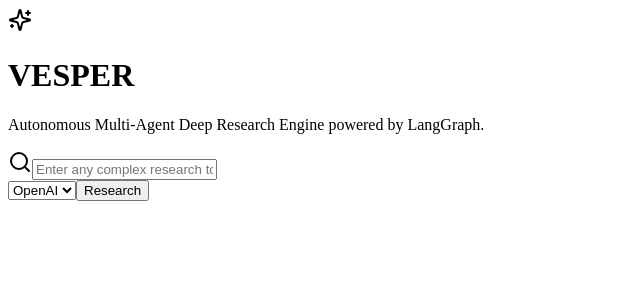
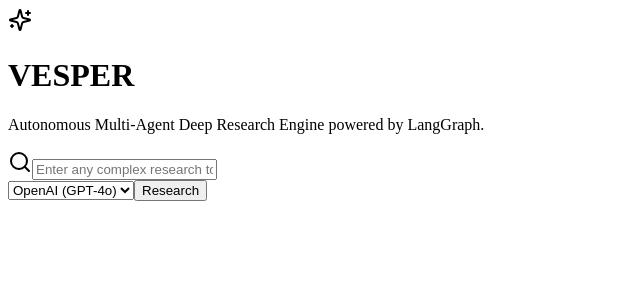
Before and after one commit to Prakhar00001/Vesper, a React app in the folder frontend/: page / in a window 1280 px wide. Shown: the top 300 px of the page, without its empty margins (0-640 px from the left). Built offline with nearby package versions, Linux system fonts and the light colour scheme; the HTML template or start-up script is replaced by a standard one.

Commit message:
fix(frontend): add explicit TypeScript event typing to App.tsx and provider switcher logic

```diff
--- a/frontend/src/App.tsx
+++ b/frontend/src/App.tsx
@@ -5,16 +5,28 @@
 import { ReportViewer } from './components/ReportViewer';
 import { Sparkles, Search } from 'lucide-react';
 
-export function App() {
-  const [topic, setTopic] = useState('');
-  const [provider, setProvider] = useState('openai');
-  const [model, setModel] = useState('gpt-4o');
+export function App(): React.JSX.Element {
+  const [topic, setTopic] = useState<string>('');
+  const [provider, setProvider] = useState<string>('openai');
+  const [model, setModel] = useState<string>('gpt-4o');
   const { logs, currentNode, report, isDone, startResearch } = useResearchSocket();
 
-  const handleStart = (e: React.FormEvent) => {
+  const handleStart = (e: React.FormEvent<HTMLFormElement>) => {
     e.preventDefault();
     if (!topic.trim()) return;
     startResearch(topic, provider, model);
+  };
+
+  const handleTopicChange = (e: React.ChangeEvent<HTMLInputElement>) => {
+    setTopic(e.target.value);
+  };
+
+  const handleProviderChange = (e: React.ChangeEvent<HTMLSelectElement>) => {
+    const selectedProvider = e.target.value;
+    setProvider(selectedProvider);
+    if (selectedProvider === 'google') setModel('gemini-1.5-pro');
+    else if (selectedProvider === 'groq') setModel('llama-3.3-70b-versatile');
+    else setModel('gpt-4o');
   };
 
   return (
@@ -29,35 +41,45 @@
         </p>
       </header>
 
-      <form onSubmit={handleStart} className="w-full max-w-2xl bg-surface border border-border p-3 rounded-2xl flex gap-3 shadow-2xl">
+      <form
+        onSubmit={handleStart}
+        className="w-full max-w-2xl bg-surface border border-border p-3 rounded-2xl flex gap-3 shadow-2xl"
+      >
         <div className="flex-1 flex items-center gap-2 px-3">
           <Search className="w-5 h-5 text-gray-400" />
           <input
             type="text"
             placeholder="Enter any complex research topic..."
             value={topic}
-            onChange={(e) => setTopic(e.target.value)}
+            onChange={handleTopicChange}
             className="w-full bg-transparent text-white focus:outline-none placeholder-gray-500 text-sm"
           />
         </div>
 
         <select
           value={provider}
-          onChange={(e) => setProvider(e.target.value)}
-          className="bg-border text-gray-300 text-xs rounded-xl px-2 focus:outline-none"
+          onChange={handleProviderChange}
+          className="bg-border text-gray-300 text-xs rounded-xl px-2 focus:outline-none cursor-pointer"
         >
-          <option value="openai">OpenAI</option>
-          <option value="google">Gemini</option>
-          <option value="groq">Groq</option>
+          <option value="openai">OpenAI (GPT-4o)</option>
+          <option value="google">Gemini 1.5 Pro</option>
+          <option value="groq">Groq (Llama 3.3)</option>
         </select>
 
-        <button type="submit" className="bg-indigo-600 hover:bg-indigo-500 text-white font-medium text-sm px-5 py-2.5 rounded-xl transition">
+        <button
+          type="submit"
+          className="bg-indigo-600 hover:bg-indigo-500 text-white font-medium text-sm px-5 py-2.5 rounded-xl transition cursor-pointer"
+        >
           Research
         </button>
       </form>
 
       {currentNode && <ProgressTracker currentNode={currentNode} />}
-      {logs.length > 0 && <div className="w-full max-w-2xl my-4"><ActivityFeed logs={logs} /></div>}
+      {logs.length > 0 && (
+        <div className="w-full max-w-2xl my-4">
+          <ActivityFeed logs={logs} />
+        </div>
+      )}
       {report && <ReportViewer report={report} topic={topic} />}
     </div>
   );
```
